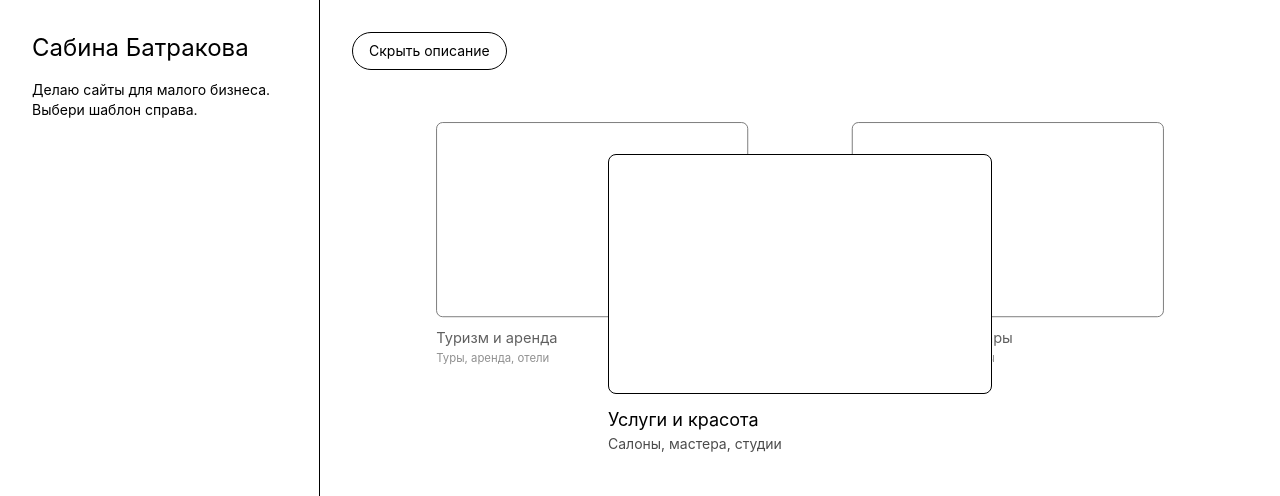
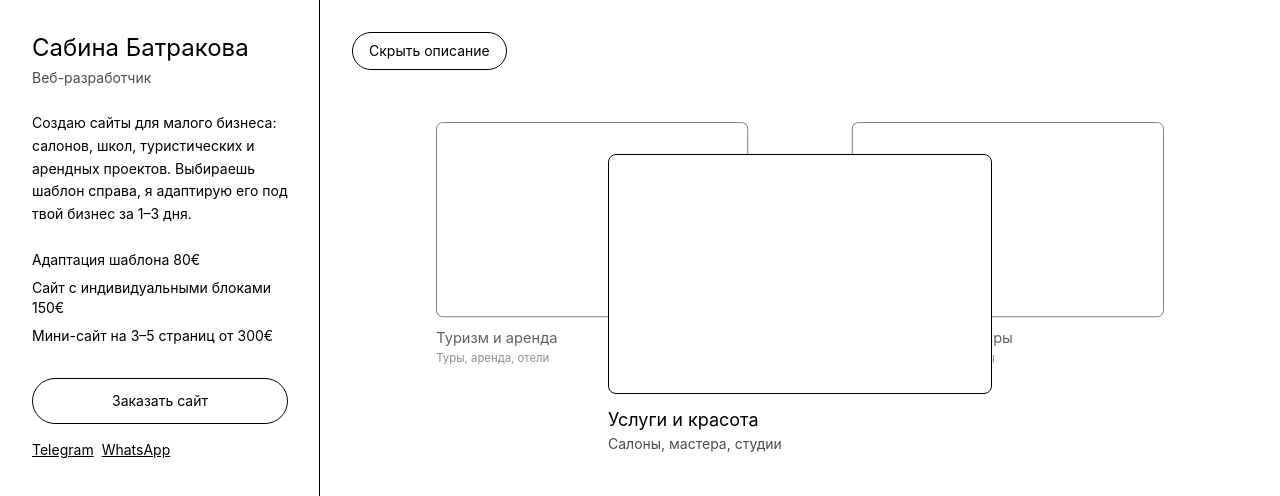
Before and after one commit to SabinaBatrakova/catalog-site, a React (Vite) app: page / in a window 1280 px wide. Shown: the top 496 px of the page. Built offline with nearby package versions, Linux system fonts and the light colour scheme.

Commit message:
feat: add order button and back link on template pages

```diff
--- a/index.html
+++ b/index.html
@@ -1,13 +1,21 @@
 <!doctype html>
 <html lang="en">
+
 <head>
   <meta charset="UTF-8" />
   <link rel="icon" type="image/svg+xml" href="/favicon.svg" />
   <meta name="viewport" content="width=device-width, initial-scale=1.0" />
-    <title>catalog-site</title>
+
+  <title>Сабина Батракова — сайты для малого бизнеса</title>
+  <meta name="description"
+    content="Готовые шаблоны сайтов для салонов, школ и аренды. Адаптирую под ваш бизнес за 1–3 дня." />
+  <meta property="og:title" content="Сабина Батракова — сайты для малого бизнеса" />
+  <meta property="og:description" content="Выберите шаблон и закажите сайт за 1–3 дня." />
 </head>
+
 <body>
   <div id="root"></div>
   <script type="module" src="/src/main.tsx"></script>
 </body>
+
 </html>
--- /dev/null
+++ b/src/lib/contacts.ts
@@ -0,0 +1,4 @@
+export const contacts = [
+  { label: "Telegram", href: "https://t.me/sabina_batrakova" },
+  { label: "WhatsApp", href: "https://wa.me/+791122638175" },
+];
--- a/src/pages/Catalog.tsx
+++ b/src/pages/Catalog.tsx
@@ -1,6 +1,7 @@
 import { Link } from "react-router-dom";
 import { useEffect, useRef, useState } from "react";
 import type { MouseEvent } from "react";
+import { contacts } from "@/lib/contacts";
 
 const niches = [
   {
@@ -78,11 +79,44 @@ export function Catalog() {
           isOpen ? "w-80 border-r" : "w-0"
         }`}
       >
-        <div className="h-full w-80 overflow-y-auto p-8">
+        <div className="flex h-full w-80 flex-col overflow-y-auto p-8">
           <h1 className="text-2xl">Сабина Батракова</h1>
-          <p className="mt-4 text-sm">
-            Делаю сайты для малого бизнеса. Выбери шаблон справа.
+          <p className="mt-1 text-sm opacity-70">Веб-разработчик</p>
+
+          <p className="mt-6 text-sm leading-relaxed">
+            Создаю сайты для малого бизнеса: салонов, школ, туристических и
+            арендных проектов. Выбираешь шаблон справа, я адаптирую его под твой
+            бизнес за 1–3 дня.
           </p>
+
+          <ul className="mt-6 space-y-2 text-sm">
+            <li>Адаптация шаблона 80€</li>
+            <li>Сайт с индивидуальными блоками 150€</li>
+            <li>Мини-сайт на 3–5 страниц от 300€</li>
+          </ul>
+
+          <a
+            href={contacts[0].href}
+            target="_blank"
+            rel="noreferrer"
+            className="mt-8 rounded-full border px-5 py-3 text-center text-sm"
+          >
+            Заказать сайт
+          </a>
+
+          <div className="mt-4 flex flex-wrap gap-2">
+            {contacts.map((c) => (
+              <a
+                key={c.label}
+                href={c.href}
+                target="_blank"
+                rel="noreferrer"
+                className="text-sm underline"
+              >
+                {c.label}
+              </a>
+            ))}
+          </div>
         </div>
       </aside>
 
--- a/src/pages/TemplatePage.tsx
+++ b/src/pages/TemplatePage.tsx
@@ -1,5 +1,6 @@
-import { useParams } from "react-router-dom";
+import { Link, useParams } from "react-router-dom";
 import type { TemplateContent } from "@/lib/types";
+import { contacts } from "@/lib/contacts";
 import { Header } from "@/components/blocks/Header";
 import { Hero } from "@/components/blocks/Hero";
 import { ServicesGrid } from "@/components/blocks/ServicesGrid";
@@ -18,13 +19,14 @@ const registry: Record<string, TemplateContent> = {
 export function TemplatePage() {
   const { templateId } = useParams<{ templateId: string }>();
   const content = registry[templateId ?? ""];
+  const isInsideFrame = window.self !== window.top;
 
   if (!content) {
     return <div className="p-12">Шаблон не найден</div>;
   }
 
   return (
-    <div>
+    <div className={isInsideFrame ? "" : "pb-24"}>
       <Header
         businessName={content.businessName}
         ctaLabel={content.ctaLabel}
@@ -39,6 +41,25 @@ export function TemplatePage() {
       <ServicesGrid services={content.services} />
       <ContactCTA ctaLabel={content.ctaLabel} ctaHref={content.ctaHref} />
       <Footer businessName={content.businessName} />
+
+      {!isInsideFrame && (
+        <div className="fixed inset-x-0 bottom-4 z-50 flex justify-center gap-3 px-4">
+          <Link
+            to="/"
+            className="rounded-full border bg-white px-5 py-3 text-sm shadow"
+          >
+            ← В каталог
+          </Link>
+          <a
+            href={contacts[0].href}
+            target="_blank"
+            rel="noreferrer"
+            className="rounded-full bg-black px-5 py-3 text-sm text-white shadow"
+          >
+            Хочу такой сайт
+          </a>
+        </div>
+      )}
     </div>
   );
 }
```
Lines whose indentation alone changed are shown as unchanged.
